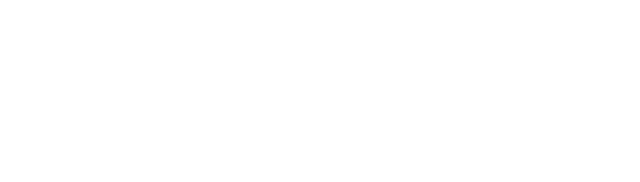
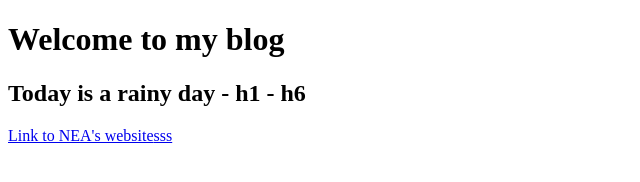
Before and after one commit to pseudowodoo/my-first-app, a plain HTML site: page index.html in a window 1280 px wide. Shown: the whole page, without its empty margins (0-640 px from the left). Drawn offline with Linux system fonts and the light colour scheme.

Commit message:
More edits

```diff
--- a/index.html
+++ b/index.html
@@ -6,6 +6,9 @@
     <title>Document</title>
 </head>
 <body>
+    <h1>Welcome to my blog</h1>
+    <h2>Today is a rainy day - h1 - h6</h2>
+    <a href="https://nea.gov.sg">Link to NEA's website<span>sss</span></a>
 
 </body>
 </html>
```
